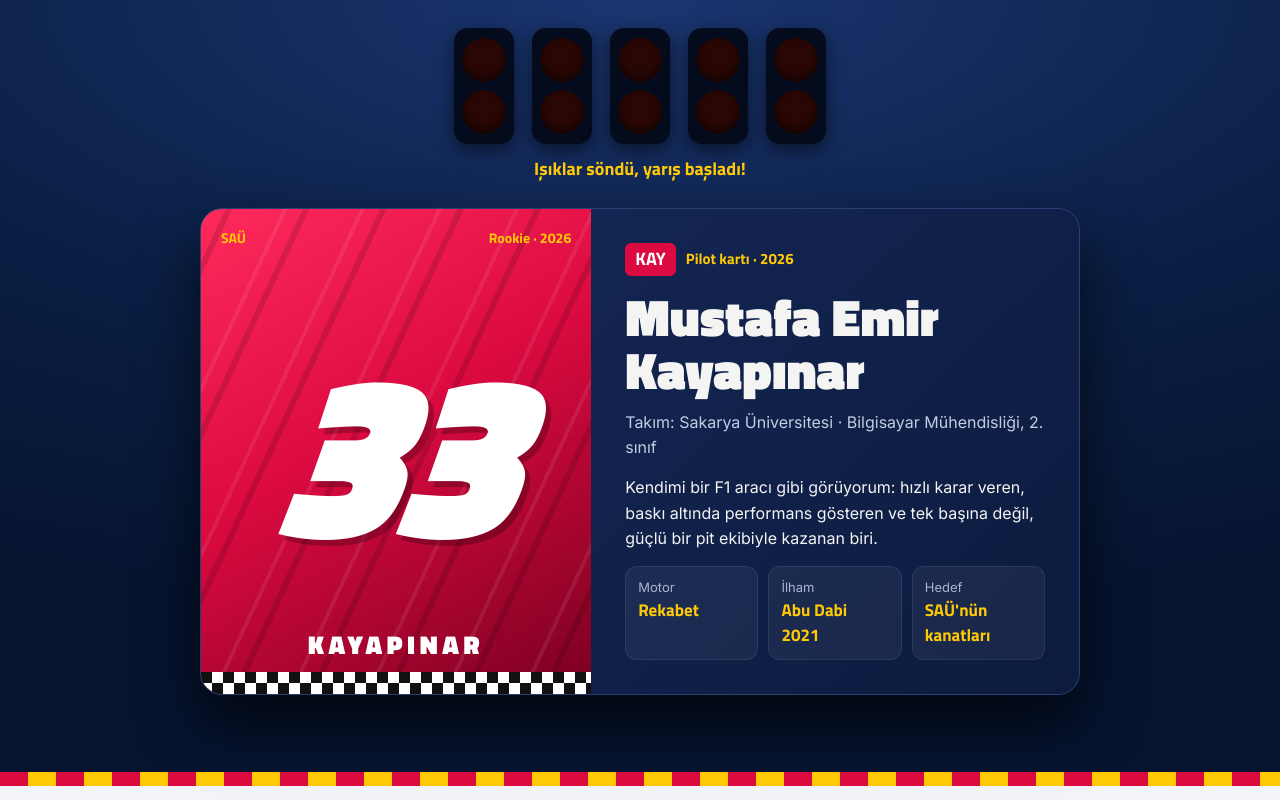
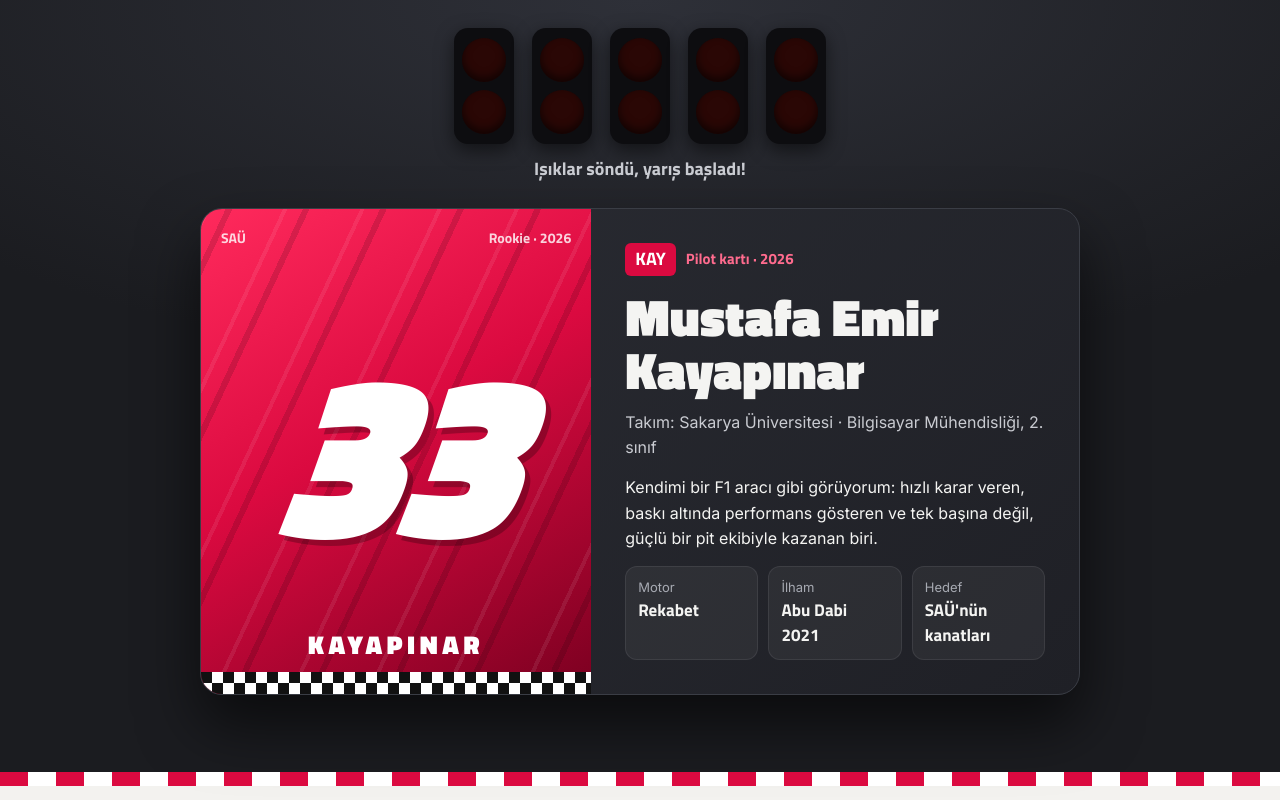
Before and after one commit to emirkayapinar/pilot-karti, a plain HTML site: page index.html in a window 1280 px wide. Shown: the top 800 px of the page. Drawn offline with Linux system fonts and the light colour scheme.

Commit message:
commit 4

```diff
--- a/index.html
+++ b/index.html
@@ -22,18 +22,14 @@
        ========================================================= */
     :root {
       color-scheme: light dark;
-      /* Red Bull esintili renkler: lacivert, kırmızı, sarı */
-      --lacivert:   #0a1f44;
-      --lacivert-koyu: #061430;
+      --zemin:      light-dark(#f3f2ef, #16171b);
+      --panel:      light-dark(#ffffff, #202227);
+      --yazi:       light-dark(#141518, #f4f4f2);
+      --soluk:      light-dark(#5b5e66, #a7aab2);
+      --cizgi:      light-dark(#dcdad4, #33363d);
       --kirmizi:    #db0a40;
-      --sari:       #ffc906;
-      --zemin:      light-dark(#f2f4f8, #0b1530);
-      --panel:      light-dark(#ffffff, #13224a);
-      --yazi:       light-dark(#0a1f44, #f4f6fb);
-      --soluk:      light-dark(#4a5672, #a9b4cf);
-      --cizgi:      light-dark(#d6dbe6, #24345e);
       --kirmizi-yazi: light-dark(#c10838, #ff5a7e);
-      --asfalt:     var(--lacivert);
+      --asfalt:     #1b1c20;
     }
     :root[data-theme=light] { color-scheme: light; }
     :root[data-theme=dark]  { color-scheme: dark; }
@@ -56,7 +52,7 @@
     .kutu-genislik { max-width: 1140px; margin: 0 auto; }
 
     /* Pist kenarı: kırmızı-beyaz şerit */
-    .kerb { height: 14px; background: repeating-linear-gradient(90deg, var(--kirmizi) 0 28px, var(--sari) 28px 56px); }
+    .kerb { height: 14px; background: repeating-linear-gradient(90deg, var(--kirmizi) 0 28px, #fff 28px 56px); }
 
     /* =========================================================
        2) IŞIKLAR SÖNMEDEN İÇERİĞİ GİZLE
@@ -76,28 +72,28 @@
        3) ÜST BÖLÜM: START IŞIKLARI + PİLOT KARTI
        ========================================================= */
     .ust {
-      background: radial-gradient(120% 80% at 50% 0%, #1b3570 0%, var(--lacivert) 55%, var(--lacivert-koyu) 100%);
+      background: radial-gradient(120% 80% at 50% 0%, #2e3038 0%, var(--asfalt) 60%);
       color: #f4f4f2;
       padding-bottom: clamp(40px, 6vw, 80px);
     }
 
     /* Start ışıkları: 5 sütun, her sütunda 2 lamba */
     .isiklar { display: flex; gap: clamp(8px, 2vw, 18px); justify-content: center; padding: 28px 0 6px; }
-    .sutun   { background: #040b1c; border-radius: 14px; padding: 10px 8px; display: grid; gap: 8px; box-shadow: 0 6px 18px #0008; }
+    .sutun   { background: #0d0d10; border-radius: 14px; padding: 10px 8px; display: grid; gap: 8px; box-shadow: 0 6px 18px #0008; }
     .lamba   { width: clamp(26px, 5vw, 44px); aspect-ratio: 1; border-radius: 50%; background: #2a0705; box-shadow: inset 0 -4px 8px #0009; }
     .lamba.yandi {
       background: radial-gradient(circle at 35% 30%, #ff8aa5, #db0a40 55%, #7a0020);
       box-shadow: 0 0 22px #ff1f55, inset 0 -4px 8px #0006;
     }
-    .start-yazisi { text-align: center; font: 700 clamp(15px, 2vw, 18px)/1.2 "Titillium Web"; color: var(--sari); min-height: 24px; margin: 8px 0 26px; }
+    .start-yazisi { text-align: center; font: 700 clamp(15px, 2vw, 18px)/1.2 "Titillium Web"; color: #c9cbd1; min-height: 24px; margin: 8px 0 26px; }
 
     /* Pilot kartı: solda kırmızı numara paneli, sağda bilgiler */
     .kart {
       max-width: 880px; margin: 0 auto;
-      background: linear-gradient(135deg, #16295a, #0c1b3e);
-      border: 1px solid #2a3f74; border-radius: 22px; overflow: hidden;
+      background: linear-gradient(135deg, #2a2c33, #1f2026);
+      border: 1px solid #3a3d45; border-radius: 22px; overflow: hidden;
       display: grid; grid-template-columns: minmax(0, 1fr) minmax(0, 1.25fr);
-      box-shadow: 0 30px 60px #000a;
+      box-shadow: 0 30px 60px #0009;
     }
 
     /* Sol panel: kırmızı zemin, çapraz hız çizgileri, büyük numara, damalı bayrak */
@@ -119,20 +115,20 @@
       color: #fff; letter-spacing: -.04em; text-shadow: 6px 6px 0 #00000040;
       transform: skewX(-6deg); padding: 0 .08em;
     }
-    .panel-ust  { position: absolute; top: 18px; left: 20px; right: 20px; display: flex; justify-content: space-between; font: 700 14px "Titillium Web"; color: var(--sari); }
+    .panel-ust  { position: absolute; top: 18px; left: 20px; right: 20px; display: flex; justify-content: space-between; font: 700 14px "Titillium Web"; color: #ffffffd0; }
     .panel-isim { position: absolute; bottom: 36px; left: 0; right: 0; text-align: center; font: 900 26px/1 "Titillium Web"; color: #fff; letter-spacing: .18em; }
 
     /* Sağ taraf: isim, takım, cümle ve 3 küçük bilgi kutusu */
     .bilgi { padding: clamp(20px, 3vw, 34px); display: flex; flex-direction: column; gap: 14px; }
-    .kod   { display: inline-flex; gap: 10px; align-items: center; font-weight: 700; color: var(--sari); font-size: 15px; }
+    .kod   { display: inline-flex; gap: 10px; align-items: center; font-weight: 700; color: #ff6b8e; font-size: 15px; }
     .kod b { background: var(--kirmizi); color: #fff; padding: 2px 10px; border-radius: 6px; font-size: 18px; }
     .bilgi h1 { font-size: clamp(34px, 5vw, 52px); line-height: 1.02; margin: 0; font-weight: 900; text-wrap: balance; }
     .bilgi p  { margin: 0; }
-    .takim    { color: #c3cce3; }
+    .takim    { color: #c9cbd1; }
     .ozellikler { display: grid; grid-template-columns: repeat(3, minmax(0, 1fr)); gap: 10px; margin-top: auto; }
     .ozellik        { background: #ffffff0d; border: 1px solid #ffffff14; border-radius: 12px; padding: 10px 12px; }
-    .ozellik span   { display: block; font-size: 13px; color: #a9b4cf; }
-    .ozellik strong { font: 700 17px/1.25 "Titillium Web"; color: var(--sari); }
+    .ozellik span   { display: block; font-size: 13px; color: #a7aab2; }
+    .ozellik strong { font: 700 17px/1.25 "Titillium Web"; }
 
     /* =========================================================
        4) GARAJIM: 4 kutu
@@ -177,8 +173,7 @@
        ========================================================= */
     .siradaki { background: var(--asfalt); color: #f4f4f2; }
     .siradaki .kutu-genislik { display: grid; grid-template-columns: minmax(0, 1.3fr) minmax(0, 1fr); gap: 28px; align-items: center; }
-    .siradaki p { color: #c3cce3; }
-    .siradaki h2 { color: var(--sari); }
+    .siradaki p { color: #c9cbd1; }
     .bayrak {
       aspect-ratio: 4 / 3; border-radius: 16px; box-shadow: 0 20px 40px #0008;
       background-image: conic-gradient(#fff 25%, #111 0 50%, #fff 0 75%, #111 0); background-size: 56px 56px;
```
